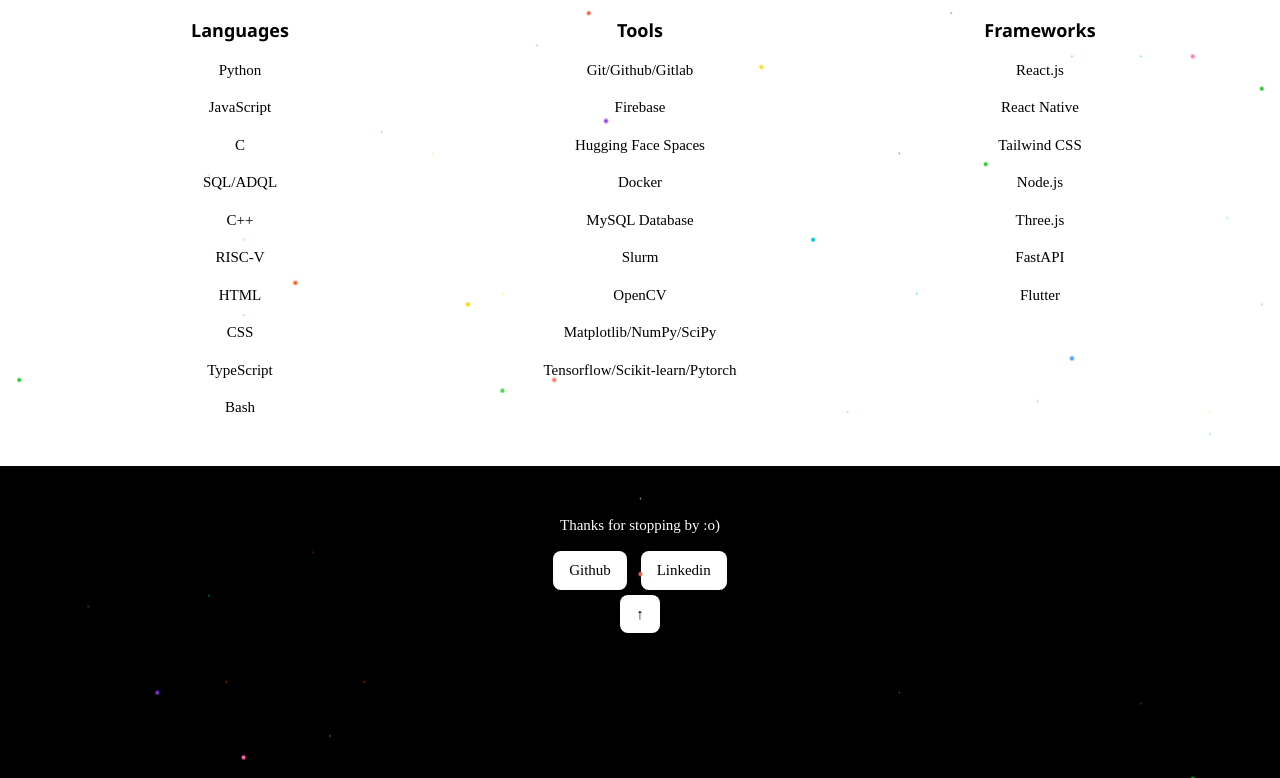
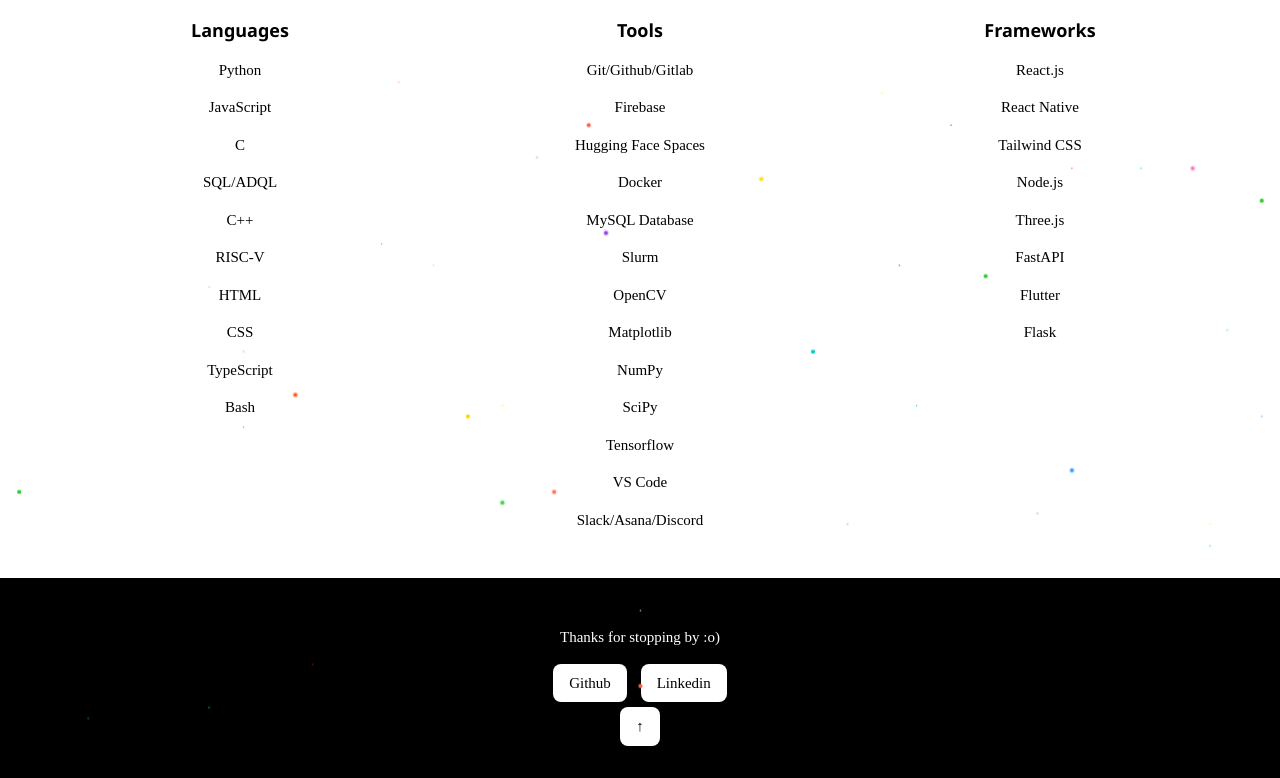
Before and after one commit to sierrajanson/sierrajanson.github.io, a plain HTML site: page index.html in a window 1280 px wide. Shown: the part 4186-4964 px from the top of the page. Before the commit the page ends 4851 px from the top, so only its background shows below. Drawn offline with nearby package versions, Linux system fonts and the light colour scheme; a web font is replaced by a local one.

Commit message:
last of small changes

```diff
--- a/index.html
+++ b/index.html
@@ -236,8 +236,13 @@
           <p>MySQL Database</p>
           <p>Slurm</p>
           <p>OpenCV</p>
-          <p>Matplotlib/NumPy/SciPy</p>
-          <p>Tensorflow/Scikit-learn/Pytorch</p>
+          <p>Matplotlib</p>
+          <p>NumPy</p>
+          <p>SciPy</p>
+          <p>Tensorflow</p>
+          <p>VS Code</p>
+          <p>Slack/Asana/Discord</p>
+
         </div>
         <div class="w3-col s4 w3-white w3-center">
           <h5><b>Frameworks</b></h5>
@@ -248,6 +253,7 @@
           <p>Three.js</p>
           <p>FastAPI</p>
           <p>Flutter</p>
+          <p>Flask</p>
         </div>
       </div>
     </div>
```
